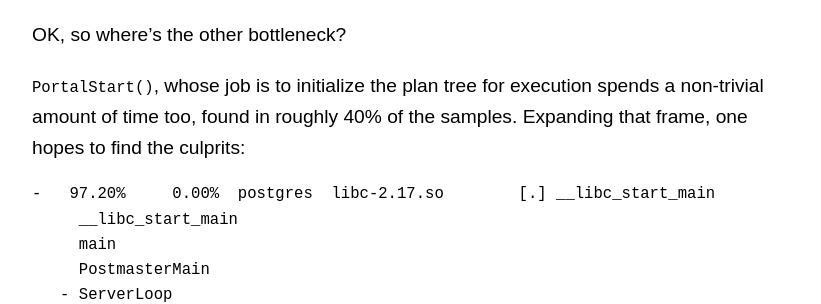
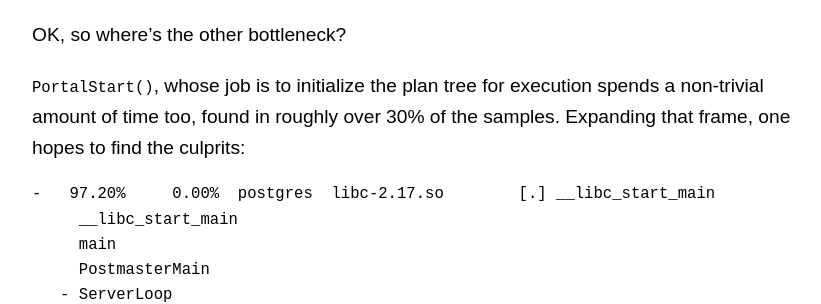
Before and after one commit to amitlan/website, a Jekyll site: the page built from _posts/2022-11-22-query-perm-check.md, in a window 1280 px wide and 900 px high, scrolled down 2618 px. Shown: the part 185-489 px from the top of the window, without its empty margins (224-1045 px from the left). Built offline with Jekyll 4.4.1, drawn with Linux system fonts in a browser that asks for light colours.

Commit message:
more on performance of...words

````diff
--- a/_posts/2022-11-22-query-perm-check.md
+++ b/_posts/2022-11-22-query-perm-check.md
@@ -106,7 +106,7 @@ Comparing the TPS figure is even more helpful -- almost 10x improvement!
 OK, so where's the other bottleneck?
 
 `PortalStart()`, whose job is to initialize the plan tree for execution spends a non-trivial
-amount of time too, found in roughly 40% of the samples.  Expanding that frame, one hopes to
+amount of time too, found in roughly over 30% of the samples.  Expanding that frame, one hopes to
 find the culprits:
 
 ```
````
